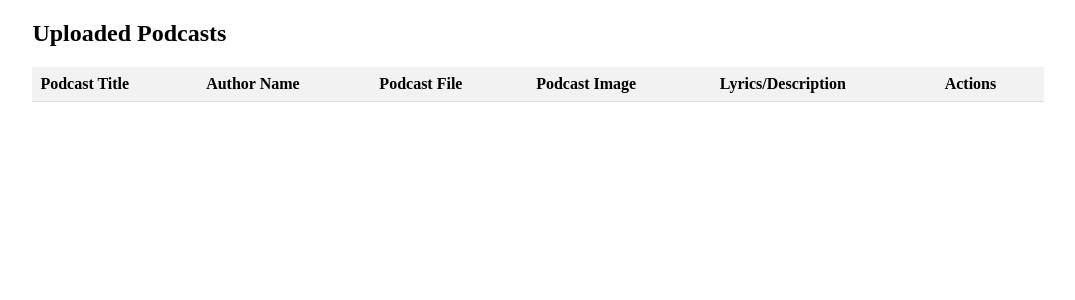
After one commit to gaudeltheg/audiosite, a PHP site: page /uploaded-podcast.php in a window 1280 px wide. The commit adds this page. Shown: the top 300 px of the page, without its empty margins (102-1177 px from the left). Run offline with PHP 8.4, Linux system fonts and the light colour scheme; lists and menus that the app fills with data are empty; some libraries are stand-ins or nearby versions.

Commit message:
uploaded-things

```diff
--- /dev/null
+++ b/audiofirstdraft/uploaded-podcast.php
@@ -0,0 +1,115 @@
+<!DOCTYPE html>
+<html lang="en">
+<head>
+    <meta charset="UTF-8">
+    <meta name="viewport" content="width=device-width, initial-scale=1.0">
+    <title>Uploaded Podcasts</title>
+    <link rel="stylesheet" href="//cdn.datatables.net/2.0.2/css/dataTables.dataTables.min.css">
+
+    <style>
+        .container {
+            width: 80%;
+            margin: 0 auto;
+        }
+
+        table {
+            width: 100%;
+            border-collapse: collapse;
+            margin-top: 20px;
+        }
+
+        th, td {
+            padding: 8px;
+            text-align: left;
+            border-bottom: 1px solid #ddd;
+        }
+
+        th {
+            background-color: #f2f2f2;
+        }
+
+        tr:hover {
+            background-color: #f5f5f5;
+        }
+
+        img {
+            max-width: 100px; /* Adjust image width as needed */
+            height: auto;
+        }
+
+        .btn {
+            padding: 5px 10px;
+            border: none;
+            cursor: pointer;
+            border-radius: 3px;
+        }
+
+        .btn-edit {
+            background-color: #4CAF50;
+            color: white;
+        }
+
+        .btn-delete {
+            background-color: #f44336;
+            color: white;
+        }
+    </style>
+</head>
+<body>
+    <div class="container">
+        <h2>Uploaded Podcasts</h2>
+        <table id="myTable">
+            <thead>
+                <tr>
+                    <th>Podcast Title</th>
+                    <th>Author Name</th>
+                    <th>Podcast File</th>
+                    <th>Podcast Image</th>
+                    <th>Lyrics/Description</th>
+                    <th>Actions</th>
+                </tr>
+            </thead>
+            <tbody>
+                <!-- PHP code to fetch and display uploaded data from the database -->
+                <?php
+                    // Your PHP code to fetch data from the database and loop through each record
+                    // Example:
+                    /*
+                    while ($row = mysqli_fetch_assoc($result)) {
+                        echo "<tr>";
+                        echo "<td>".$row['audio_title']."</td>";
+                        echo "<td>".$row['author_name']."</td>";
+                        echo "<td>".$row['audio_file']."</td>";
+                        echo "<td><img src='".$row['image_file']."' alt='Podcast Image'></td>";
+                        echo "<td>".$row['lyrics_description']."</td>";
+                        echo "<td>";
+                        echo "<button class='btn btn-edit' onclick='editRow(".$row['id'].")'>Edit</button>";
+                        echo "<button class='btn btn-delete' onclick='deleteRow(".$row['id'].")'>Delete</button>";
+                        echo "</td>";
+                        echo "</tr>";
+                    }
+                    */
+                ?>
+            </tbody>
+        </table>
+    </div>
+
+    <script src="//cdn.datatables.net/2.0.2/js/dataTables.min.js"></script>
+    <script>
+        let table = new DataTable('#myTable');
+</script>
+<script>
+        // Function to handle editing a row
+        function editRow(id) {
+            // You can implement your edit logic here
+            alert("Edit row with ID: " + id);
+        }
+
+        // Function to handle deleting a row
+        function deleteRow(id) {
+            // You can implement your delete logic here
+            alert("Delete row with ID: " + id);
+        }
+    </script>
+</body>
+</html>
```
Also changed, not shown: audiofirstdraft/Uploaded-Featued-Poetry.php (added, +109 -0 lines), audiofirstdraft/Uploaded-poetry.php (+39 -3 lines), audiofirstdraft/dashboard.php (+8 -2 lines).
